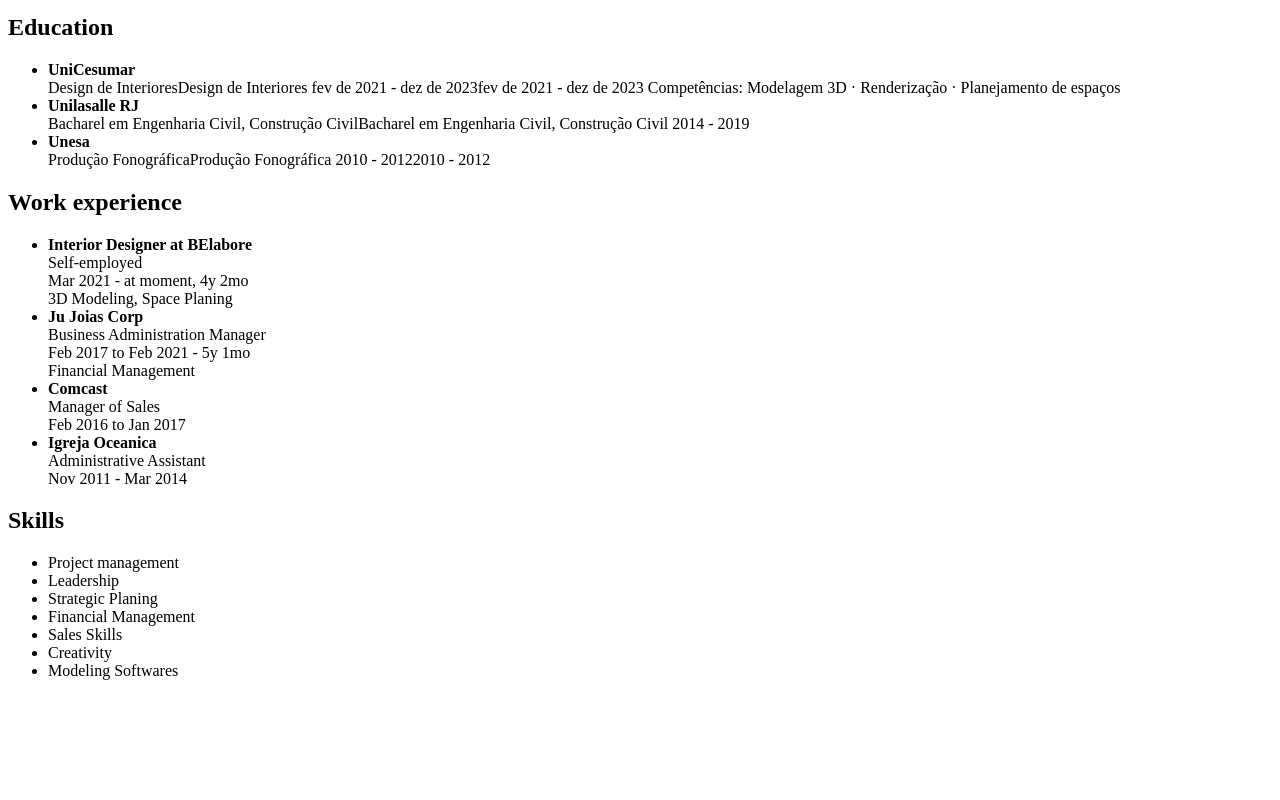
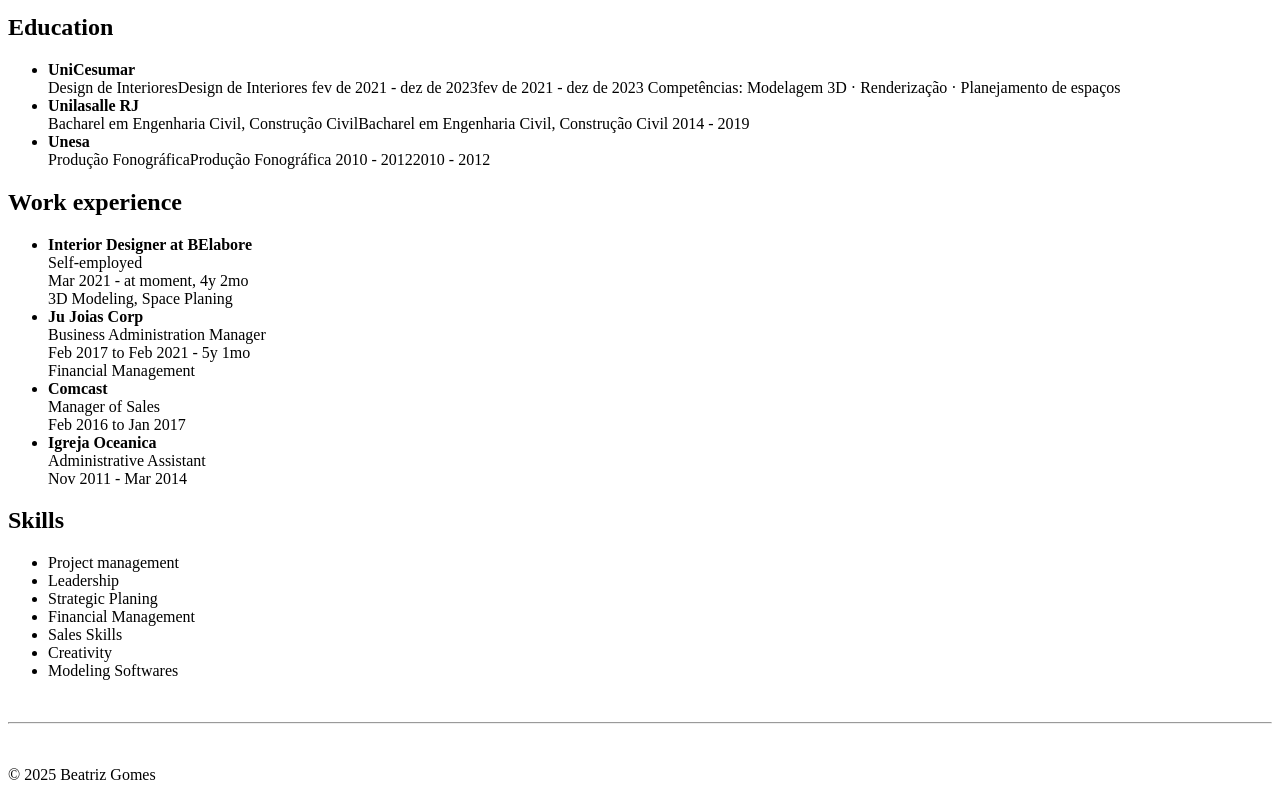
Before and after one commit to gcsbeatriz/MyResume, a plain HTML site: page index.html in a window 1280 px wide. Shown: the part 740-1540 px from the top of the page. Before the commit the page ends 1436 px from the top, so only its background shows below. Drawn offline with Linux system fonts and the light colour scheme.

Commit message:
index.html

```diff
--- a/index.html
+++ b/index.html
@@ -83,5 +83,11 @@
       <li>Creativity</li>
       <li>Modeling Softwares</li>
     </ul>
+        <br />
+
+    <hr />
+    <br />
+
+    <footer><p>© 2025 Beatriz Gomes</p></footer>
   </body>
 </html>
```
